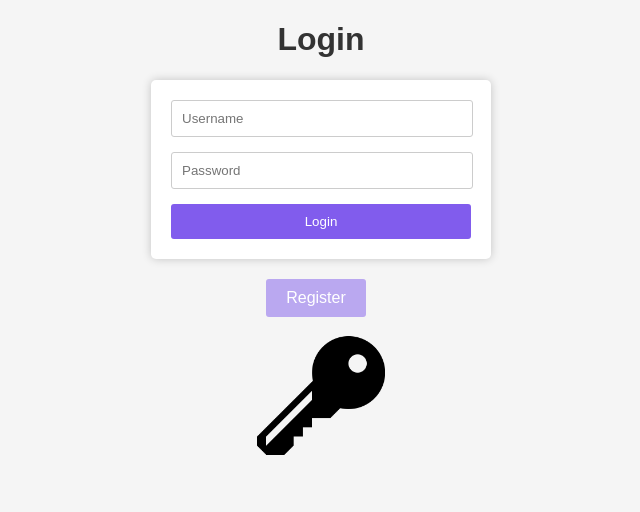
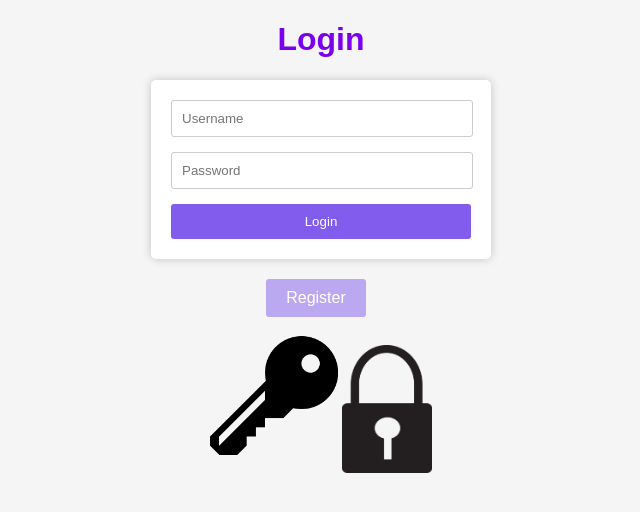
Before and after one commit to aniajj9/Vulnerable_app, a Flask app: page /login in a window 1280 px wide. Shown: the top 512 px of the page, without its empty margins (319-959 px from the left). Run offline with Flask 3, Linux system fonts and the light colour scheme; some libraries are stand-ins or nearby versions.

Commit message:
images and font login

```diff
--- a/static/style.css
+++ b/static/style.css
@@ -8,6 +8,10 @@ body {
 
 h1 {
     color: #333;
+}
+
+.login-title {
+    color: #7b00ef; /* Change to the color you want, for example, red (#FF0000) */
 }
 
 a[href*="register"] {
@@ -53,6 +57,7 @@ a[href*="home"] {
     text-decoration: none;
 }
 
+
 input[type="submit"]:hover,
 a[href*="logout"]:hover ,
 a[href*="home"]:hover {
--- a/templates/login.html
+++ b/templates/login.html
@@ -5,7 +5,7 @@
     <link rel="stylesheet" type="text/css" href="../static/style.css">
 </head>
 <body>
-    <h1>Login</h1>
+    <h1 class="login-title">Login</h1>
 
     <!-- Display the error message -->
     {% if error_message %}
@@ -20,5 +20,6 @@
     <a href="{{ url_for('register') }}">Register</a>
     <br>
     <img src="{{url_for('static', filename='key.png')}}" alt="Image of a key" width = "10%" style="padding-top: 10px;"/>
+    <img src="{{url_for('static', filename='lock.png')}}" alt="Image of a key" width = "7%" style="padding-top: 10px;"/>
 </body>
 </html>
```
Also changed, not shown: static/lock.png (added).
